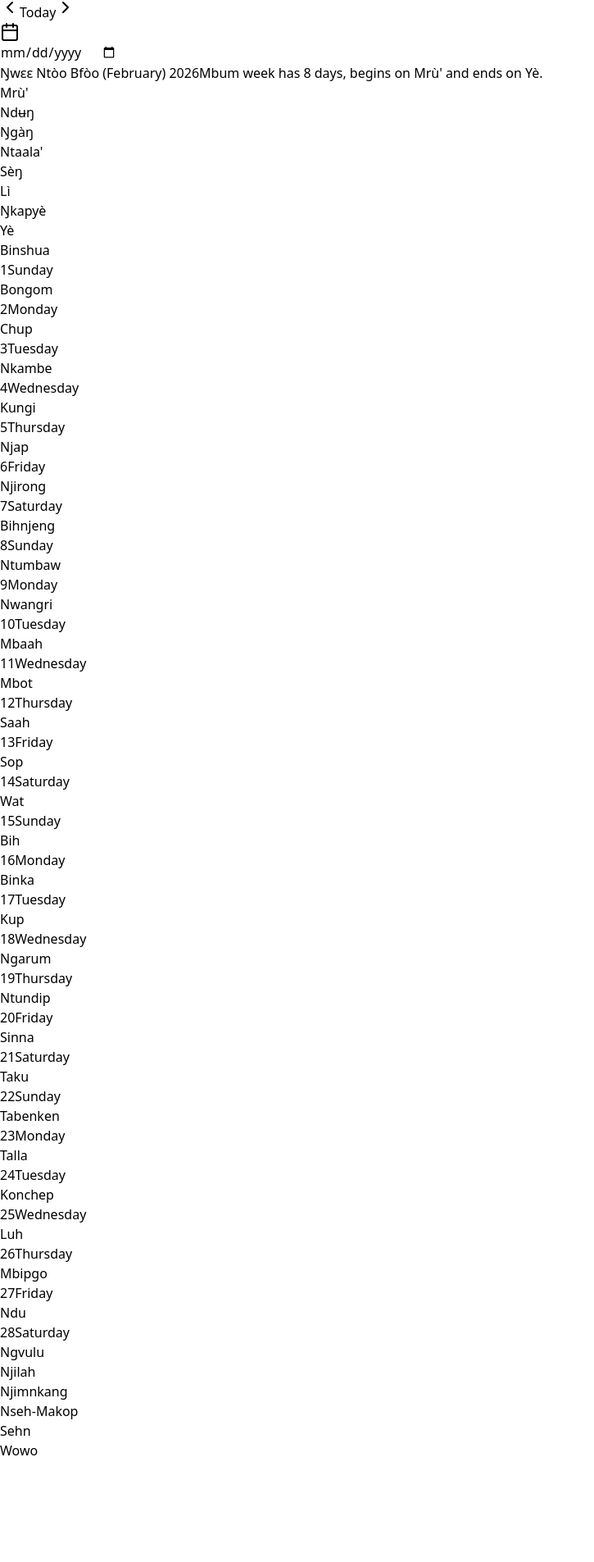
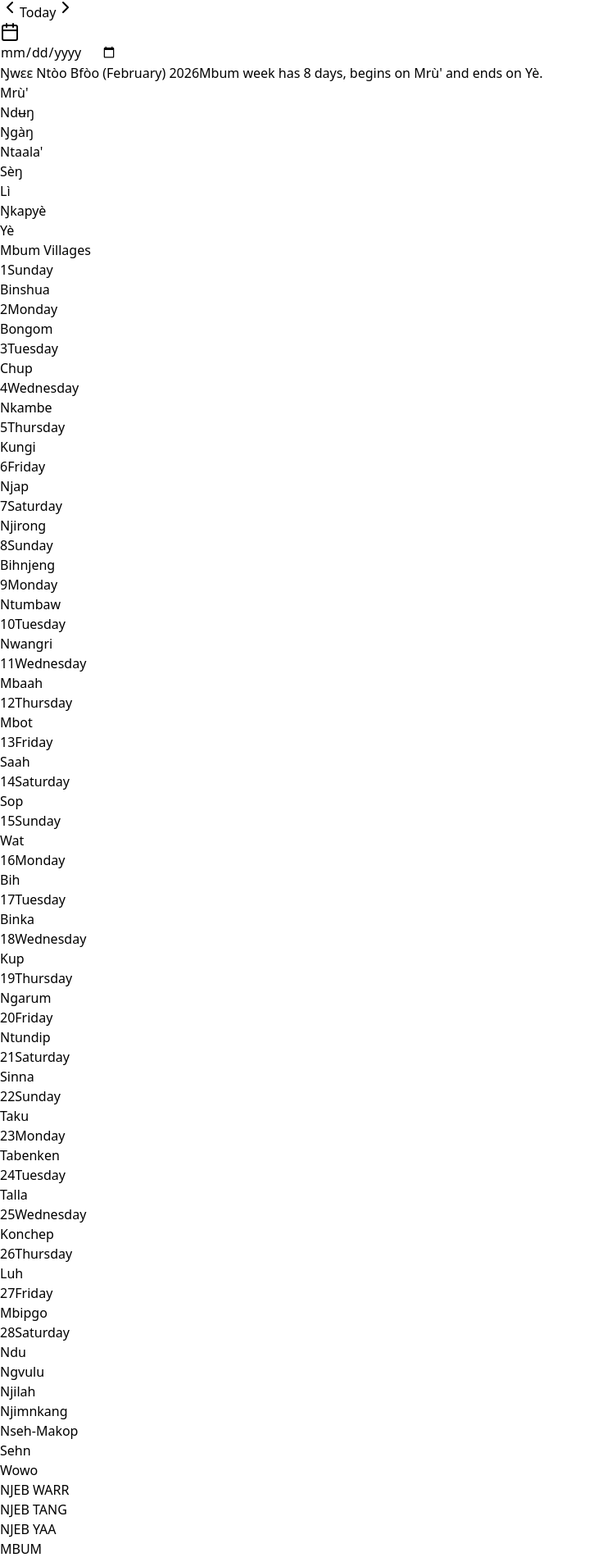
Before and after one commit to Fabian-Ebong/Mbum-Calendar-project, a React (Vite) app: page / in a window 1280 px wide. Shown: the part 51-1956 px from the top of the page at 82% size, without its empty margins (0-725 px from the left). Before the commit the page ends 1832 px from the top, so only its background shows below. Built offline with nearby package versions, Linux system fonts and the light colour scheme.

Commit message:
added bjeb

```diff
--- a/src/components/CalendarCard.tsx
+++ b/src/components/CalendarCard.tsx
@@ -346,6 +346,7 @@ const MBUM_HEADER_COLORS: Record<string, string> = {
 
 // Hard-coded village assignment by visible cell position (1 village per cell)
 const MBUM_VILLAGES = [
+  "Mbum Villages",
   "Binshua",
   "Bongom",
   "Chup",
@@ -380,6 +381,11 @@ const MBUM_VILLAGES = [
   "Nseh-Makop",
   "Sehn",
   "Wowo",
+  "NJEB WARR",
+  "NJEB TANG",
+  "NJEB YAA",
+  "MBUM",
+  "ABEE YU NGER"
 ]
 
 function getVillageForCell(cellIndex: number) {
```
